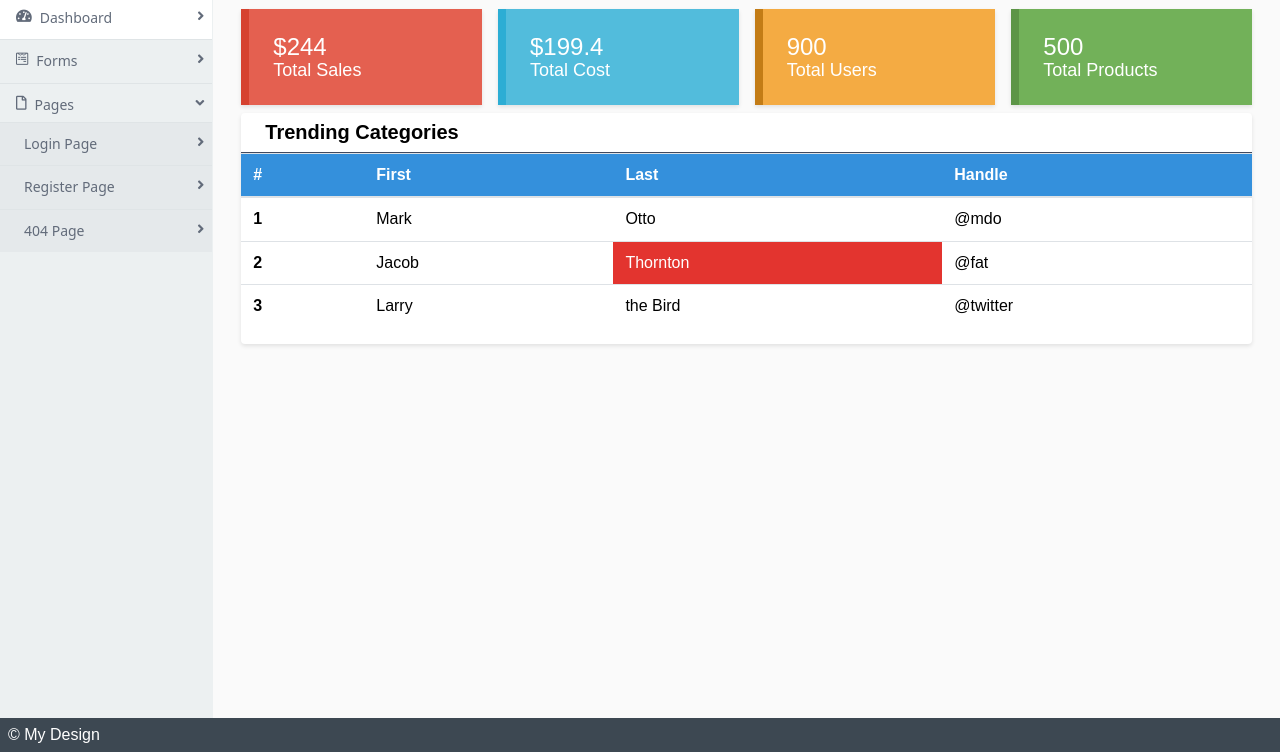
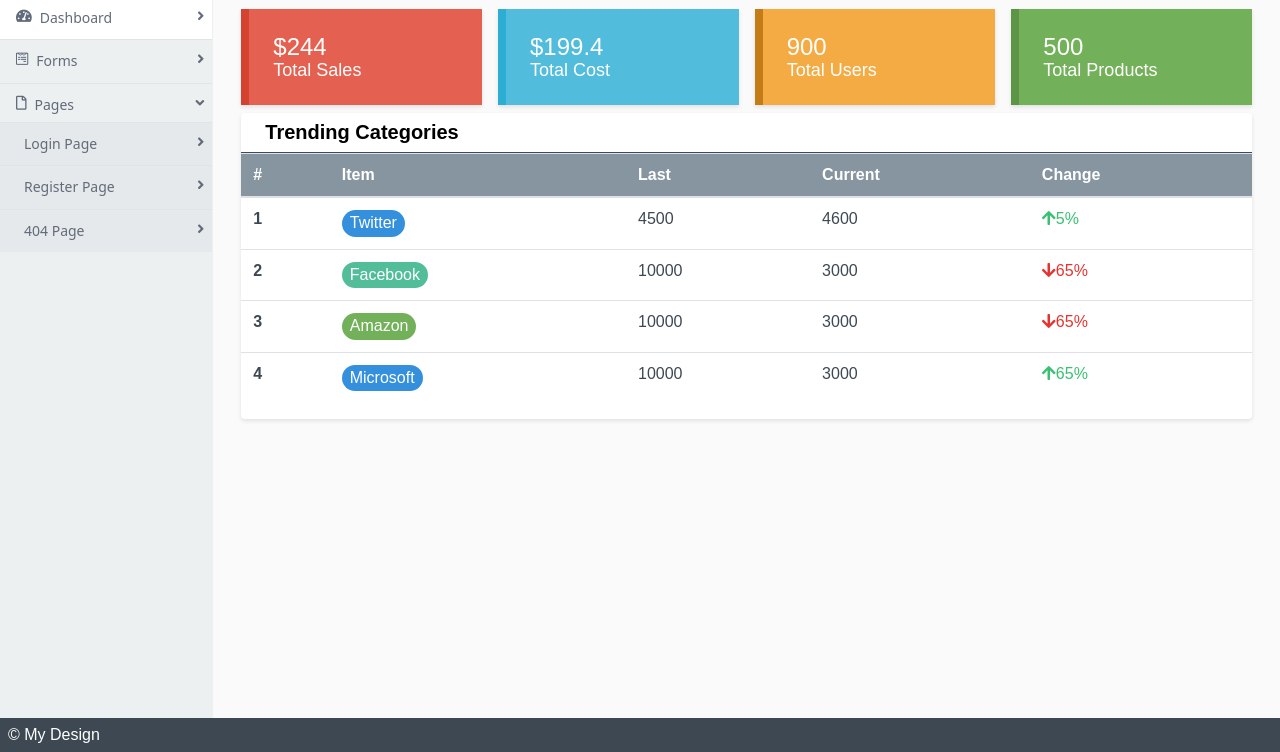
Before and after one commit to tailwindadmin/admin, a website: page index.html in a window 1280 px wide. Shown: the part 48-800 px from the top of the page. Drawn offline with Linux system fonts and the light colour scheme.

Commit message:
table
Signed-off-by: Ritesh Singh <1124ritesh@gmail.com>

```diff
--- a/index.html
+++ b/index.html
@@ -1,5 +1,6 @@
 <!DOCTYPE html>
 <html lang="en">
+
 <head>
   <meta charset="UTF-8">
   <meta name="viewport" content="width=device-width, initial-scale=1.0">
@@ -10,6 +11,7 @@
   <link href="https://fonts.googleapis.com/css?family=Source+Sans+Pro:400,400i,600,600i,700,700i" rel="stylesheet">
   <title>Dashboard | Tailwind Admin</title>
 </head>
+
 <body>
   <div class="mx-auto bg-grey-lightest">
 
@@ -139,34 +141,64 @@
                   <div class="font-bold text-xl">Trending Categories</div>
                 </div>
                 <div class="">
-                      <table class="table">
-                          <thead class="bg-blue text-white">
+                  <table class="table text-grey-darkest">
+                    <thead class="bg-grey-dark text-white text-normal">
                       <tr>
                         <th scope="col">#</th>
-                              <th scope="col">First</th>
+                        <th scope="col">Item</th>
                         <th scope="col">Last</th>
-                              <th scope="col">Handle</th>
+                        <th scope="col">Current</th>
+                        <th scope="col">Change</th>
                       </tr>
                     </thead>
                     <tbody>
                       <tr>
                         <th scope="row">1</th>
-                              <td>Mark</td>
-                              <td>Otto</td>
-                              <td>@mdo</td>
+                        <td>
+                          <button class="bg-blue hover:bg-blue-dark text-white font-light py-1 px-2 rounded-full">Twitter</button>
+                        </td>
+                        <td>4500</td>
+                        <td>4600</td>
+                        <td>
+                          <span class="text-green"><i class="fas fa-arrow-up"></i>5%</span>
+                        </td>
                       </tr>
                       <tr>
                         <th scope="row">2</th>
-                              <td>Jacob</td>
-                              <td class="bg-red text-white">Thornton</td>
-                              <td>@fat</td>
+                        <td>
+                          <button class="bg-primary hover:bg-primary-dark text-white font-light py-1 px-2 rounded-full">Facebook</button>
+                        </td>
+                        <td>10000</td>
+                        <td>3000</td>
+                        <td>
+                          <span class="text-red"><i class="fas fa-arrow-down"></i>65%</span>
+                        </td>
                       </tr>
+
                       <tr>
                         <th scope="row">3</th>
-                              <td>Larry</td>
-                              <td>the Bird</td>
-                              <td>@twitter</td>
+                        <td>
+                          <button class="bg-success hover:bg-success-dark text-white font-light py-1 px-2 rounded-full">Amazon</button>
+                        </td>
+                        <td>10000</td>
+                        <td>3000</td>
+                        <td>
+                          <span class="text-red"><i class="fas fa-arrow-down"></i>65%</span>
+                        </td>
                       </tr>
+
+                      <tr>
+                        <th scope="row">4</th>
+                        <td>
+                          <button class="bg-blue hover:bg-blue-dark text-white font-light py-1 px-2 rounded-full">Microsoft</button>
+                        </td>
+                        <td>10000</td>
+                        <td>3000</td>
+                        <td>
+                          <span class="text-green"><i class="fas fa-arrow-up"></i>65%</span>
+                        </td>
+                      </tr>
+
                     </tbody>
                   </table>
                 </div>
```
Lines whose indentation alone changed are shown as unchanged.
